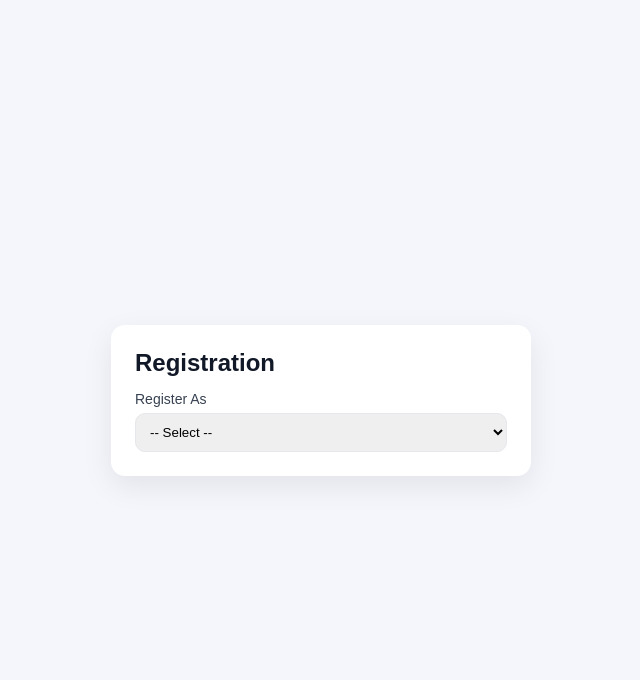
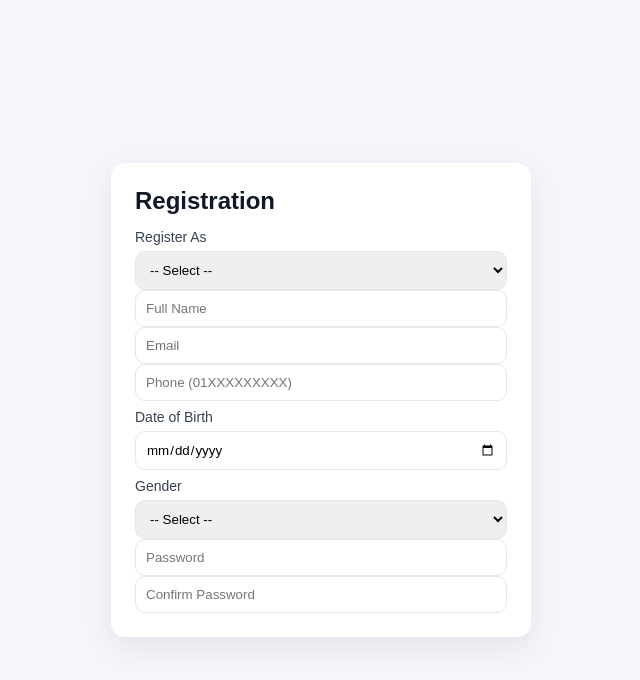
Before and after one commit to foejjj/web-tech-project, a PHP site: page /register.php in a window 1280 px wide. Shown: the top 680 px of the page, without its empty margins (319-959 px from the left). Run offline with PHP 8.4, Linux system fonts and the light colour scheme.

Commit message:
information adding

```diff
--- a/Management/Auth/MVC/html/register.php
+++ b/Management/Auth/MVC/html/register.php
@@ -24,3 +24,22 @@
         <option value="patient">Patient</option>
         <option value="doctor">Doctor</option>
       </select>
+           <input name="name" id="name" placeholder="Full Name" required>
+      <input name="email" id="email" type="email" placeholder="Email" required>
+      <input name="phone" id="phone" placeholder="Phone (01XXXXXXXXX)" required>
+
+      <label style="margin-top:8px;">Date of Birth</label>
+      <input name="dob" id="dob" type="date" required>
+
+      <label style="margin-top:8px;">Gender</label>
+      <select name="gender" id="gender" required>
+        <option value="">-- Select --</option>
+        <option value="male">Male</option>
+        <option value="female">Female</option>
+        <option value="other">Other</option>
+      </select>
+
+      <input name="password" id="password" type="password" placeholder="Password" required>
+
+
+      <input name="confirm_password" id="confirm_password" type="password" placeholder="Confirm Password" required>
```
